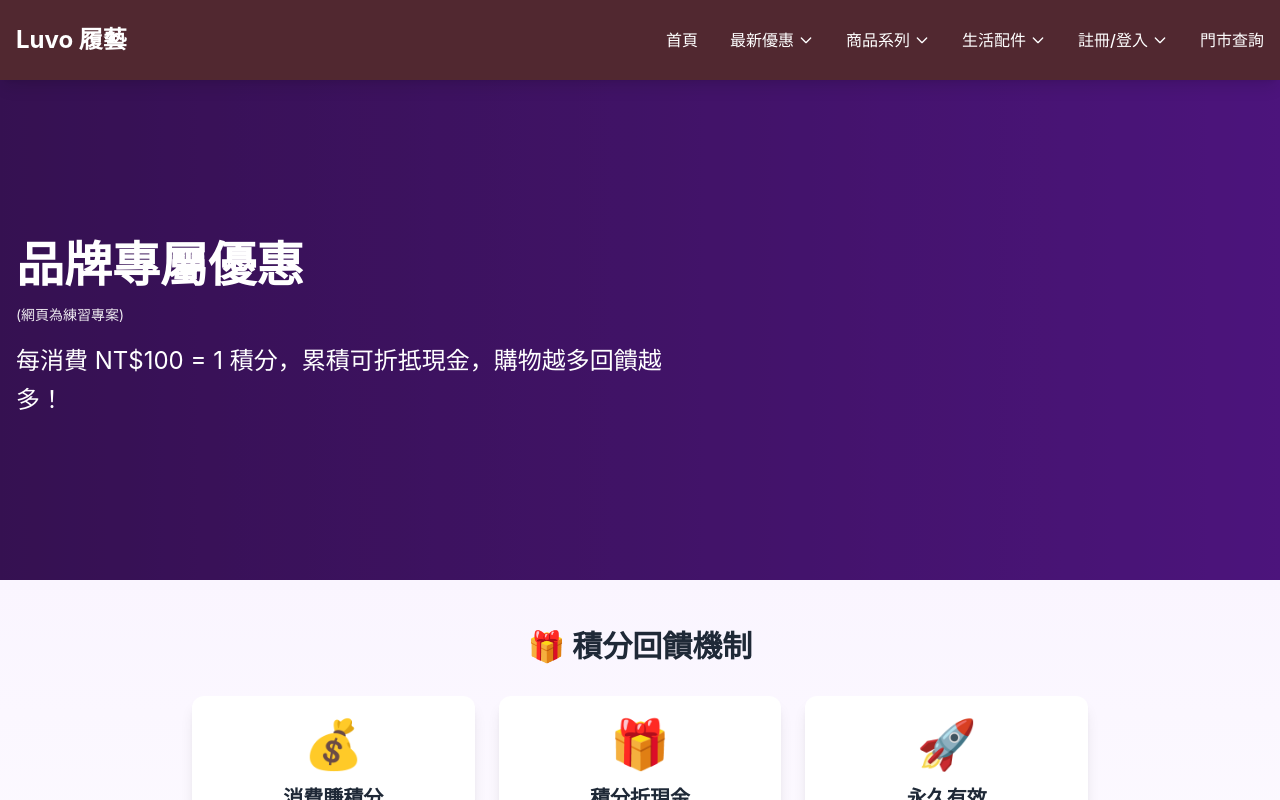
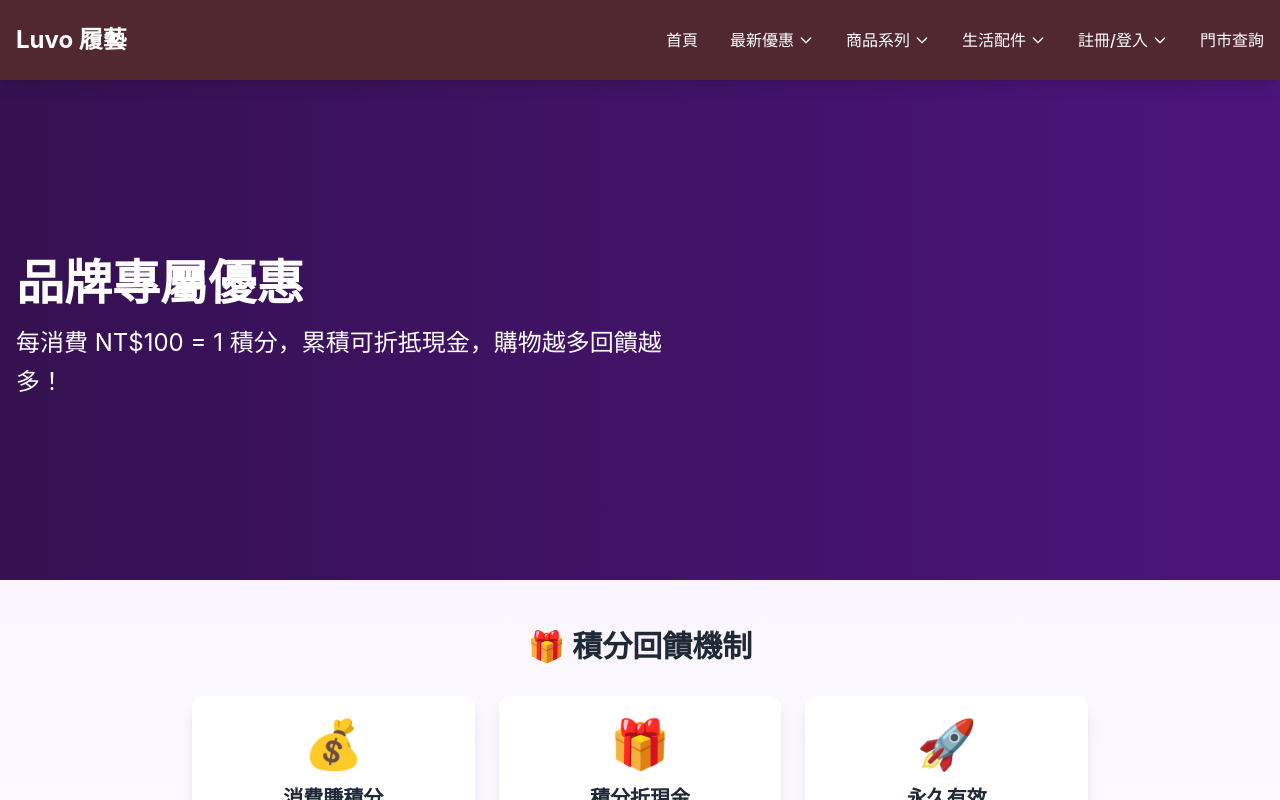
Before and after one commit to tinachen0326/luvo-ecommerce, a Vue app: page /brand in a window 1280 px wide. Shown: the top 800 px of the page. Built offline with nearby package versions, Linux system fonts and the light colour scheme.

Commit message:
註解不必要資訊

```diff
--- a/src/views/Brand.vue
+++ b/src/views/Brand.vue
@@ -10,7 +10,7 @@
             <h1 class="text-5xl font-bold mb-4 animate-fade-in">
               品牌專屬優惠
             </h1>
-            <p class="text-sm mb-4 opacity-90">(網頁為練習專案)</p>
+            <!-- <p class="text-sm mb-4 opacity-90">(網頁為練習專案)</p> -->
             <p class="text-2xl leading-relaxed animate-slide-up">
               每消費 NT$100 = 1 積分，累積可折抵現金，購物越多回饋越多！
             </p>
```
